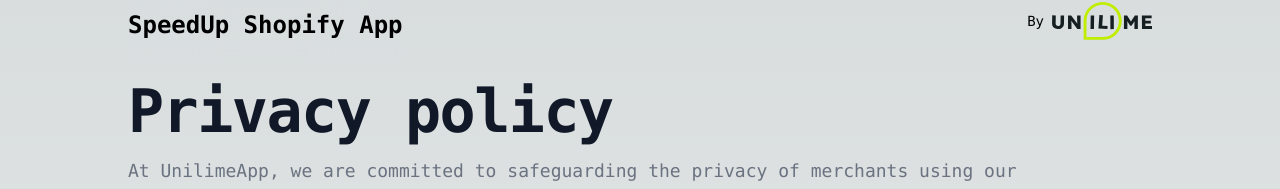
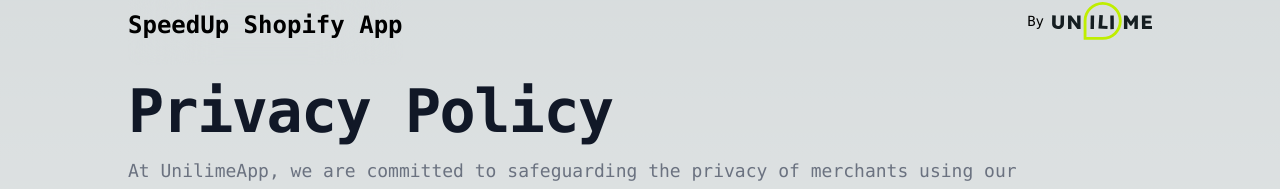
Before and after one commit to MikhailSemeniuk/adentro-next, a Next.js app: page /privacy in a window 1280 px wide. Shown: the part 119-308 px from the top of the page. Built offline with nearby package versions, Linux system fonts and the light colour scheme.

Commit message:
update faq and privacy metadata

```diff
--- a/src/app/faq/page.tsx
+++ b/src/app/faq/page.tsx
@@ -1,5 +1,10 @@
 import Header from "../components/common/Header";
 import Footer from "../components/common/Footer";
+import {Metadata} from "next";
+
+export const metadata: Metadata = {
+    title: "Frequently Asked Questions - Unilime SpeedUp",
+};
 
 export default function Faq() {
     return (
@@ -11,7 +16,7 @@ export default function Faq() {
                 <section className="dark:bg-gray-900">
                     <div className="py-8 px-4 mx-auto max-w-screen-xl sm:py-16 lg:px-6">
                         <h1 className="mb-4 text-4xl font-extrabold leading-none tracking-tight text-gray-900 md:text-5xl lg:text-6xl dark:text-white">Frequently
-                            asked questions</h1>
+                            Asked Questions</h1>
                         <div
                             className="grid pt-8 text-left border-t border-gray-200 md:gap-16 dark:border-gray-700 md:grid-cols-2">
                             <div>
--- a/src/app/privacy/page.tsx
+++ b/src/app/privacy/page.tsx
@@ -1,5 +1,10 @@
 import Header from "../components/common/Header";
 import Footer from "../components/common/Footer";
+import {Metadata} from "next";
+
+export const metadata: Metadata = {
+    title: "Privacy Policy - Unilime SpeedUp",
+};
 
 export default function Privacy() {
     return (
@@ -10,7 +15,7 @@ export default function Privacy() {
             <div
                 className="my-4 mb-32 z-10 max-w-5xl w-full items-center justify-between font-mono text-sm lg:flex-column">
                 <h1 className="mb-4 text-4xl font-extrabold leading-none tracking-tight text-gray-900 md:text-5xl lg:text-6xl dark:text-white">
-                    Privacy policy
+                    Privacy Policy
                 </h1>
                 <p className="mb-4 text-lg font-normal text-gray-500 dark:text-gray-400">
                     At UnilimeApp, we are committed to safeguarding the privacy of merchants using our applications
```
